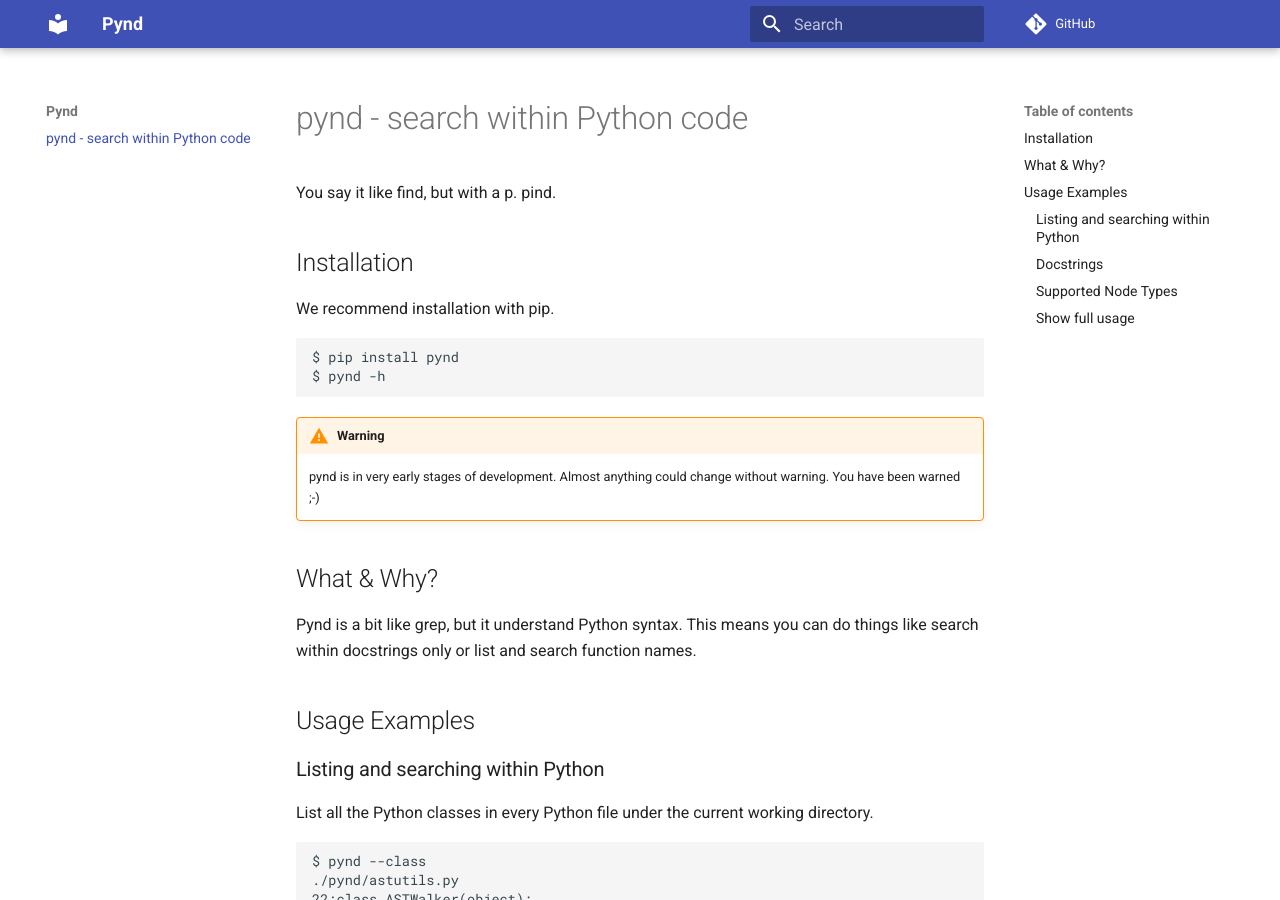
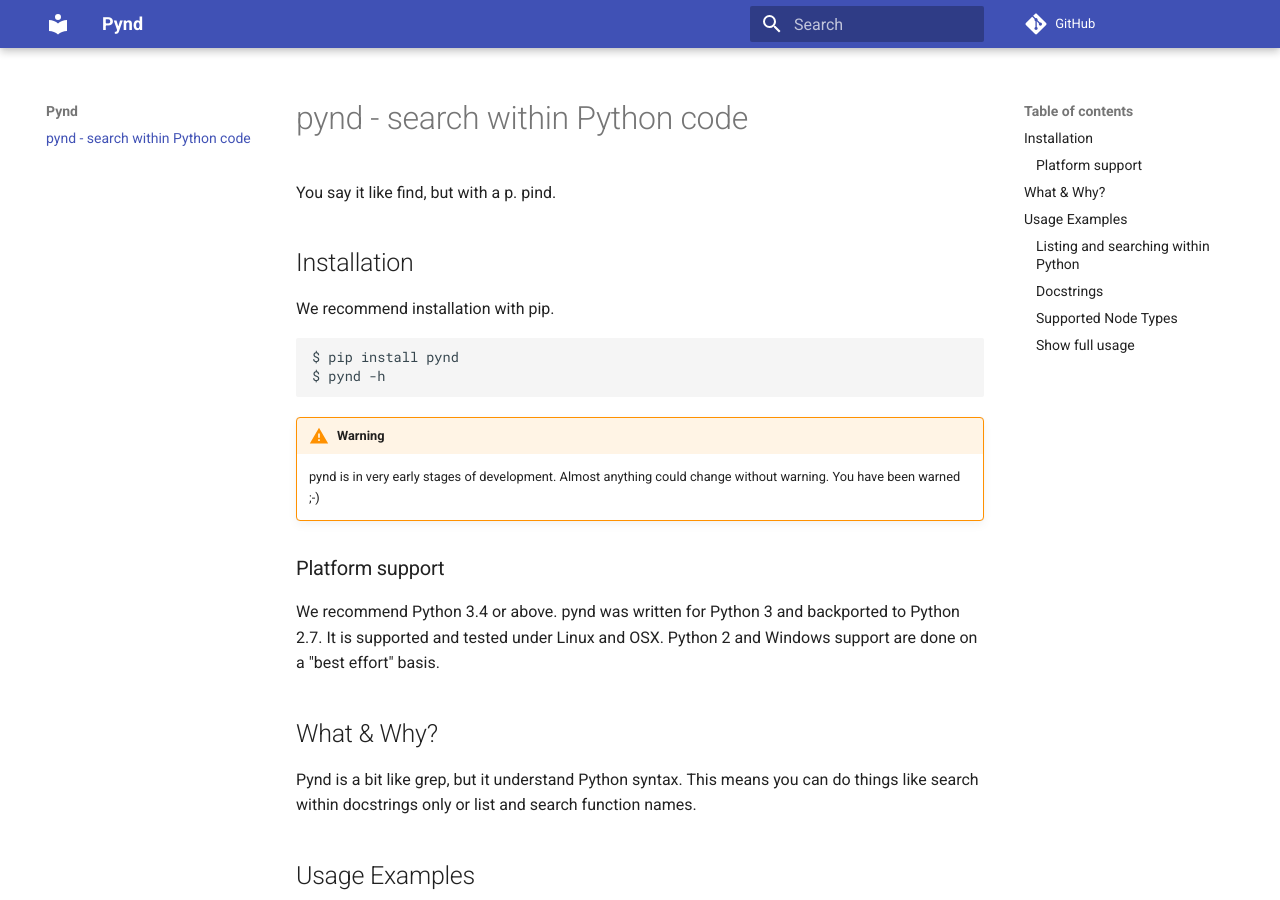
Before and after one commit to d0ugal/pynd, an MkDocs documentation site: the page built from docs/index.md, in a window 1280 px wide and 900 px high. Built offline with MkDocs 1.6.1 and Material for MkDocs 9.7.7, drawn with Linux system fonts in a browser that asks for light colours; comment, search, counter and statistics services are not loaded.

Commit message:
Add a note about platform support

```diff
--- a/docs/index.md
+++ b/docs/index.md
@@ -16,6 +16,11 @@
     pynd is in very early stages of development. Almost anything could change
     without warning. You have been warned ;-)
 
+### Platform support
+
+We recommend Python 3.4 or above. pynd was written for Python 3 and backported
+to Python 2.7. It is supported and tested under Linux and OSX. Python 2 and
+Windows support are done on a "best effort" basis.
 
 ## What & Why?
 
```
